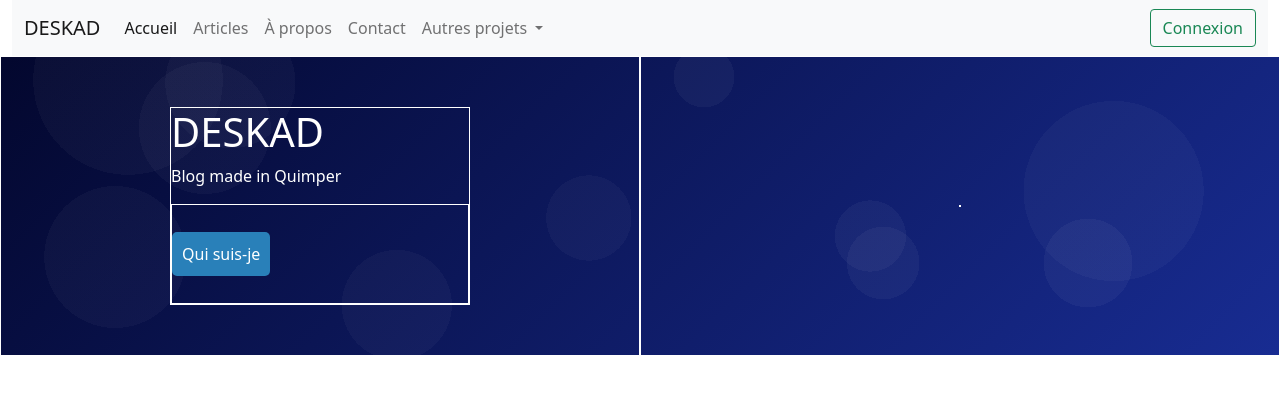
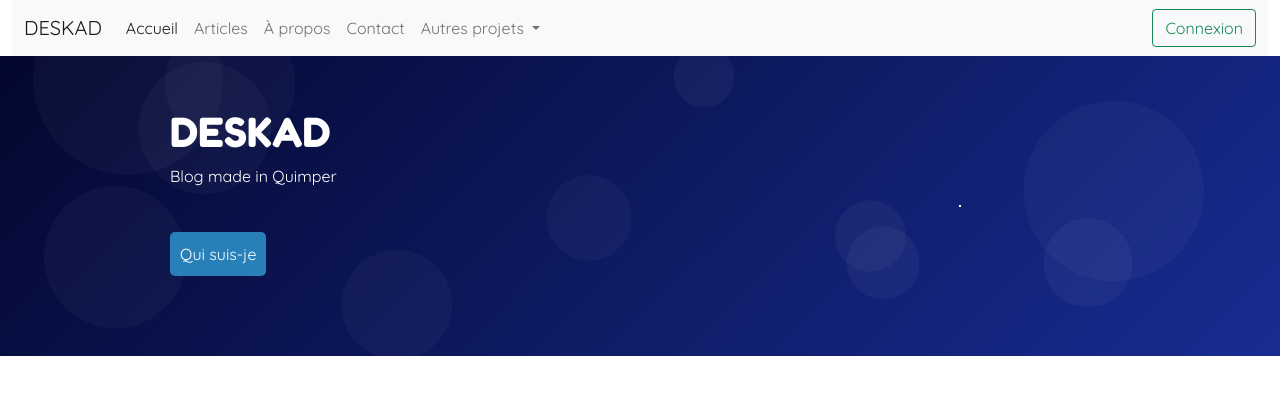
Before and after one commit to yannickbiheul/Templates_Bootstrap, a plain HTML site: page index.html in a window 1280 px wide. Drawn offline with nearby package versions, Linux system fonts and the light colour scheme.

Commit message:
Chgt de police

```diff
--- a/css/banniere.css
+++ b/css/banniere.css
@@ -15,7 +15,6 @@
 }
 
 .titre-banniere > .boutons {
-    border: 1px solid #fff;
     width: 100%;
     height: 100px;
 
--- a/css/main.css
+++ b/css/main.css
@@ -1,5 +1,13 @@
 @import 'header.css';
 @import 'banniere.css';
+
+* {
+    font-family: 'Quicksand', sans-serif;
+}
+
+h1 {
+    font-family: 'Fredoka One', cursive;
+}
 
 /* VARIABLES */
 :root {
--- a/index.html
+++ b/index.html
@@ -10,13 +10,15 @@
     <!-- CSS -->
     <link rel="stylesheet" href="css/main.css" />
     <!-- GOOGLE FONTS -->
+    <link rel="preconnect" href="https://fonts.googleapis.com">
+    <link rel="preconnect" href="https://fonts.gstatic.com" />
     <!-- Roboto -->
     <link href="https://fonts.googleapis.com/css2?family=Roboto&display=swap" rel="stylesheet" />
     <!-- Quicksand -->
-    <link rel="preconnect" href="https://fonts.gstatic.com" />
     <link href="https://fonts.googleapis.com/css2?family=Quicksand&display=swap" rel="stylesheet" />
+    <!-- Fredoka -->
+    <link href="https://fonts.googleapis.com/css2?family=Fredoka+One&display=swap" rel="stylesheet">
     <!-- Bangers -->
-    <link rel="preconnect" href="https://fonts.gstatic.com" />
     <link href="https://fonts.googleapis.com/css2?family=Bangers&display=swap" rel="stylesheet" />
     <!-- FONTAWESOME -->
     <script src="https://kit.fontawesome.com/29ef46100e.js" crossorigin="anonymous"></script>
@@ -81,8 +83,8 @@
 
     <section id="banniere" class="container-fluid">
         <div class="row" style="min-height: 300px;">
-            <div class="col-lg-6 col-sm-12 banniere1" style="border: 1px solid #fff;">
-                <div class="titre-banniere" style="border: 1px solid #fff;">
+            <div class="col-lg-6 col-sm-12 banniere1">
+                <div class="titre-banniere">
                     <h1>DESKAD</h1>
                     <p>Blog made in Quimper</p>
                     <div class="boutons">
@@ -90,7 +92,7 @@
                     </div>
                 </div>
             </div>
-            <div class="col-lg-6 col-sm-12 banniere2" style="border: 1px solid #fff;">
+            <div class="col-lg-6 col-sm-12 banniere2">
                 <div class="meteo-banniere" style="border: 1px solid #fff;">
 
                 </div>
```
